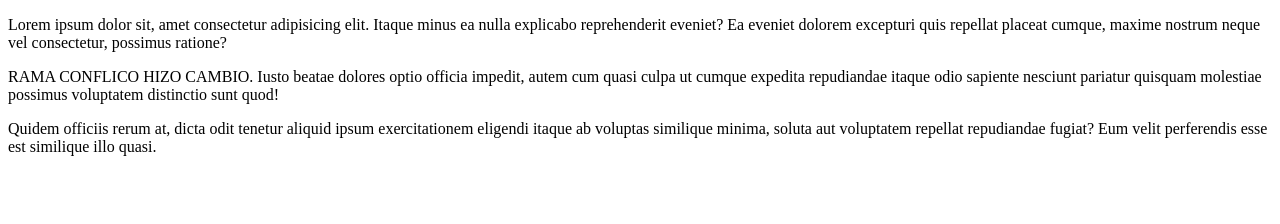
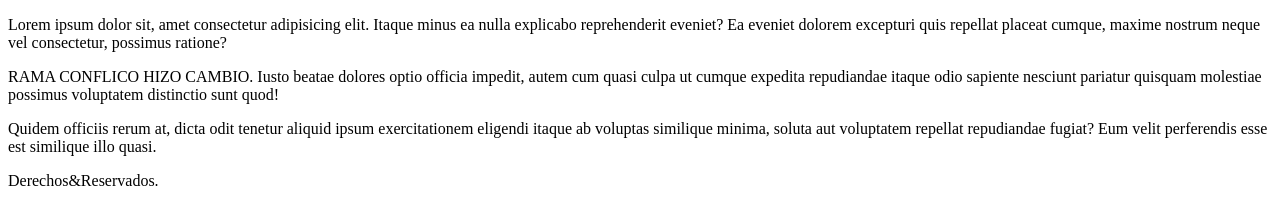
Before and after one commit to FrancoChappa/NuevoRepoGit-Javascript, a plain HTML site: page index.html in a window 1280 px wide. Drawn offline with Linux system fonts and the light colour scheme.

Commit message:
segundo cambio en rama conflicto

```diff
--- a/index.html
+++ b/index.html
@@ -11,8 +11,9 @@
     <p>RAMA CONFLICO HIZO CAMBIO. Iusto beatae dolores optio officia impedit, autem cum quasi culpa ut cumque expedita repudiandae itaque odio sapiente nesciunt pariatur quisquam molestiae possimus voluptatem distinctio sunt quod!</p>
     <p>Quidem officiis rerum at, dicta odit tenetur aliquid ipsum exercitationem eligendi itaque ab voluptas similique minima, soluta aut voluptatem repellat repudiandae fugiat? Eum velit perferendis esse est similique illo quasi.</p>
 
-
-
+<footer>
+    Derechos&Reservados.
+</footer>
 
 </body>
 </html>
```
